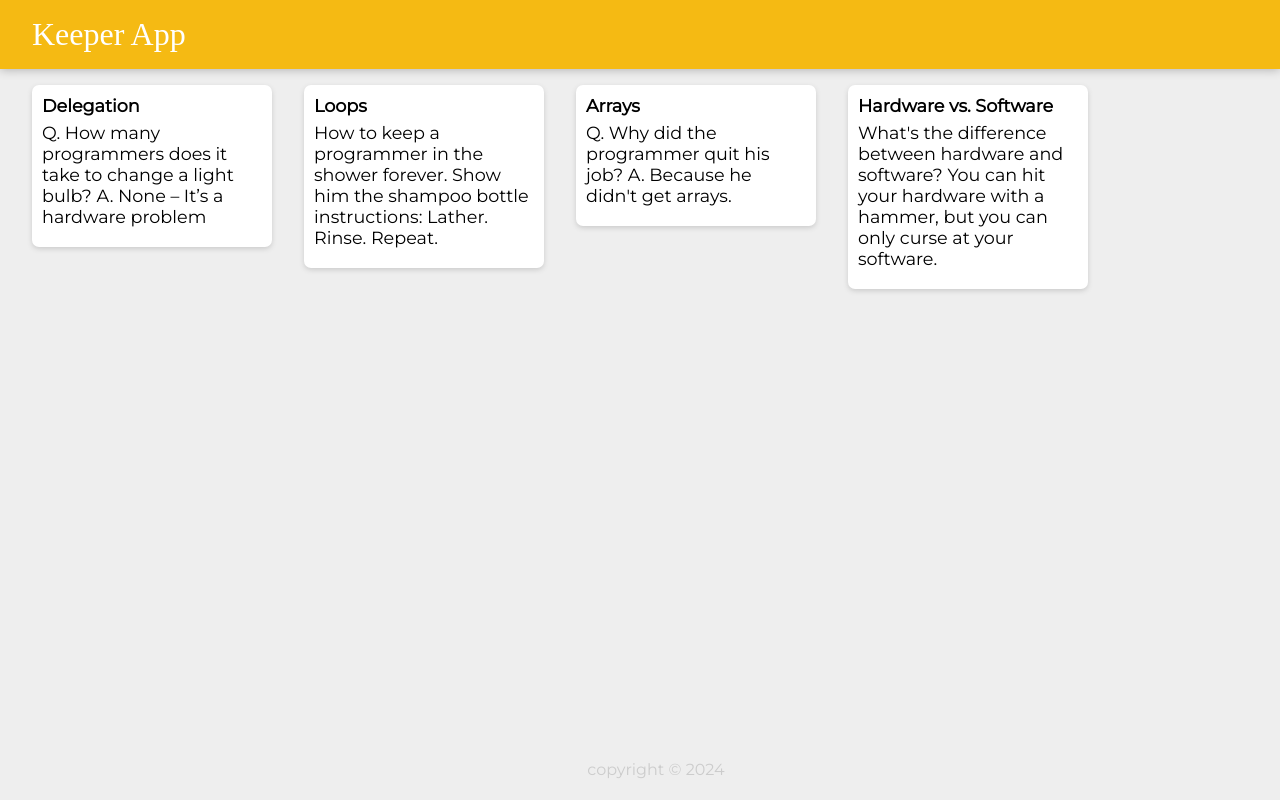
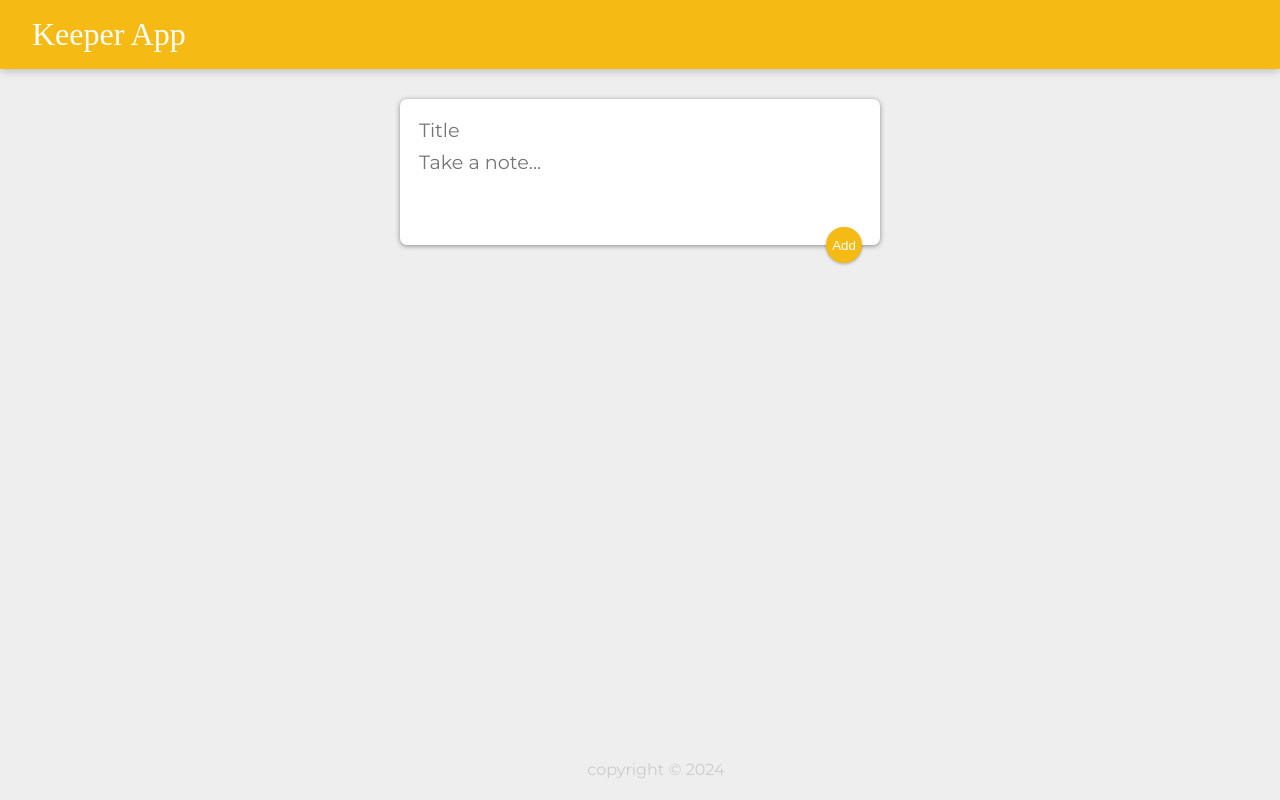
Before and after one commit to Anointed01/Keeper-App, a React (Create React App) app: page / in a window 1280 px wide. Built offline with nearby package versions, Linux system fonts and the light colour scheme; a web font is replaced by a local one.

Commit message:
app.jsx file updated

```diff
--- a/src/components/App.jsx
+++ b/src/components/App.jsx
@@ -1,22 +1,44 @@
-import React from 'react';
-import Header from './Header';
-import Note from './Note';
-import Footer from './Footer';
-import notes from '../notes';
+import React, { useState } from "react";
+import Header from "./Header";
+import Footer from "./Footer";
+import Note from "./Note";
+import CreateArea from "./CreateArea";
 
+function App() {
+  const [notes, setNotes] = useState([]);
 
-function App () {
-    return (<div>
-        <Header />
-        {notes.map(note =>
-            <Note
-            key = {note.id}
-            title = {note.title}
-            content = {note.content}
-            />
-        )}
-        <Footer />
-    </div>)
-    };
+  // Add a new note
+  function addNote(newNote) {
+    setNotes((prevNotes) => {
+      return [...prevNotes, newNote];
+    });
+  }
 
-    export default App;
+  // Delete a note
+  function deleteNote(id) {
+    setNotes((prevNotes) => {
+      return prevNotes.filter((noteItem, index) => {
+        return index !== id;
+      });
+    });
+  }
+
+  return (
+    <div>
+      <Header />
+      <CreateArea onAdd={addNote} />
+      {notes.map((noteItem, index) => (
+        <Note
+          key={index}
+          id={index}
+          title={noteItem.title}
+          content={noteItem.content}
+          onDelete={deleteNote}
+        />
+      ))}
+      <Footer />
+    </div>
+  );
+}
+
+export default App;
--- /dev/null
+++ b/src/components/CreateArea.jsx
@@ -0,0 +1,15 @@
+import React from "react";
+
+function CreateArea() {
+  return (
+    <div>
+      <form>
+        <input name="title" placeholder="Title" />
+        <textarea name="content" placeholder="Take a note..." rows="3" />
+        <button>Add</button>
+      </form>
+    </div>
+  );
+}
+
+export default CreateArea;
--- a/src/components/Note.jsx
+++ b/src/components/Note.jsx
@@ -5,6 +5,7 @@ function Note (props){
         <div className="note">
             <h1>{props.title}</h1>
             <p>{props.content}</p>
+            <button>DELETE</button>
         </div>
     )
 }
```
